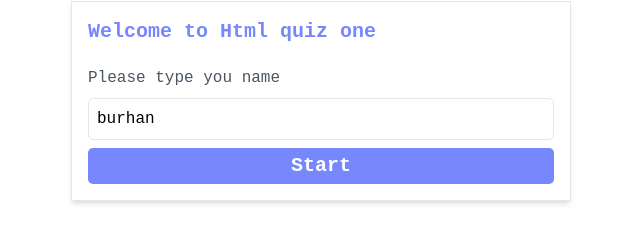
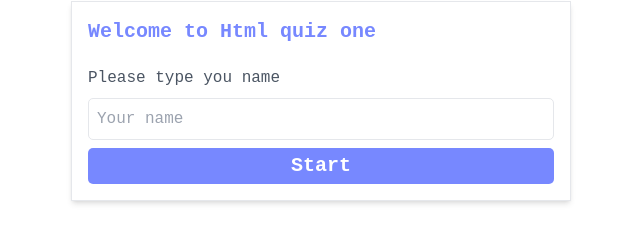
Before and after one commit to Burhaan-Ali/htmlQuiz, a plain HTML site: page index.html in a window 1280 px wide. Shown: the part 139-379 px from the top of the page, 319-959 px from the left. Drawn offline with Linux system fonts and the light colour scheme.

Commit message:
first commit

```diff
--- a/index.html
+++ b/index.html
@@ -17,7 +17,7 @@
             <div class="text-xl text-[#78f] font-bold">Welcome to Html quiz one</div>
             <div class="space-y-2">
                 <p class="text-gray-600 loginMessage">Please type you name</p>
-                <input type="text" value="burhan" class="p-2 outline-none border w-[100%] rounded-[5px] username" placeholder="Your name">
+                <input type="text" class="p-2 outline-none border w-[100%] rounded-[5px] username" placeholder="Your name">
                 <button class="bg-[#78f] p-1 w-[100%] text-xl font-bold text-[#fff] rounded-[5px] startBtn">Start</button>
             </div>
         </div>
```
